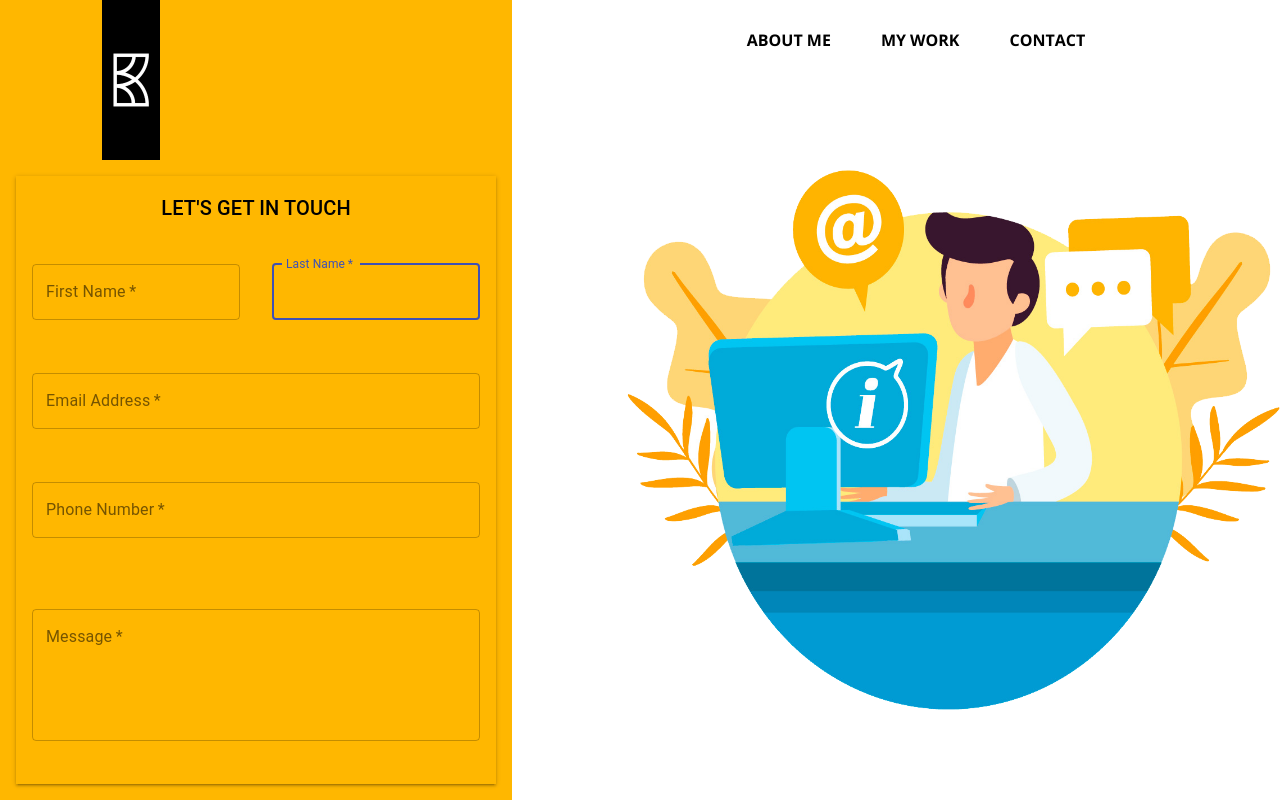
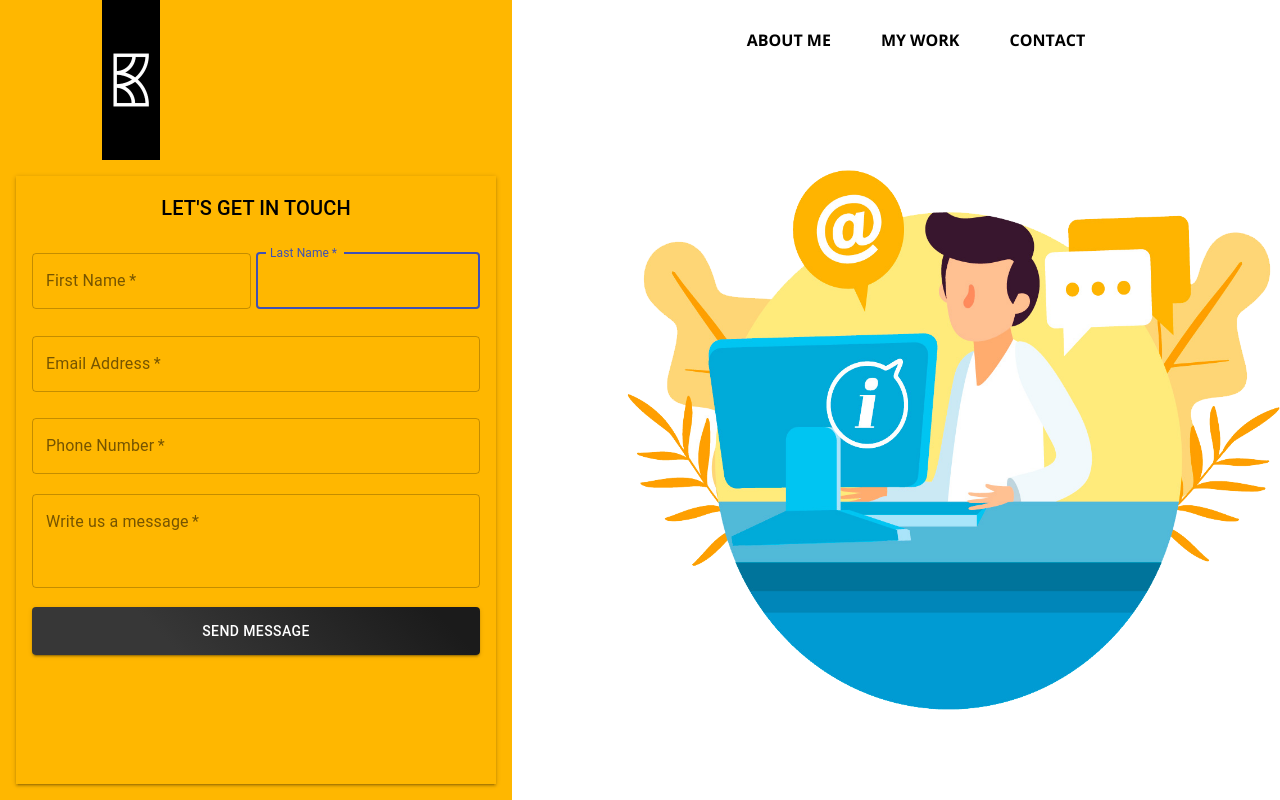
Before and after one commit to khalilbenachir/khalilportfolio, a React (Create React App) app: page /contact in a window 1280 px wide. Built offline with nearby package versions, Linux system fonts and the light colour scheme.

Commit message:
fix form problems

```diff
--- a/src/screens/contact/contact.css
+++ b/src/screens/contact/contact.css
@@ -54,48 +54,62 @@
 .formWrapper__form {
   grid-row: 2/3;
   display: grid;
-  grid-template-rows: repeat(3, 20%) 1fr;
+  grid-template-rows: repeat(3, 15%) 22% 10%;
 }
 
 .form_name {
   grid: 1/2;
   display: grid;
   grid-template-columns: 50% 50%;
+  margin-left: 1rem;
+  margin-right: 1rem;
+  margin-bottom: 10%;
+
 }
 .form_firstname {
   grid-column: 1/2;
   display: flex;
   justify-content: center;
   align-items: center;
-  margin: 1rem;
+  margin-right: 5px;
 }
 .form_lastname {
   grid-column: 2/3;
   display: flex;
   justify-content: center;
   align-items: center;
-  margin: 1rem;
 }
 .form_email {
   grid-row: 2/3;
   display: flex;
   justify-content: center;
   align-items: center;
-  margin: 1rem;
+  margin-left: 1rem;
+  margin-right: 1rem;
 }
 .form_phone {
   grid-row: 3/4;
   display: flex;
   justify-content: center;
   align-items: center;
-  margin: 1rem;
+  margin-left: 1rem;
+  margin-right: 1rem;
 }
 .form_message{
   grid-row: 4/5;
   display: flex;
   justify-content: center;
   align-items: center;
-  margin: 1rem;
+  margin-left: 1rem;
+  margin-right: 1rem;
+  margin-bottom: 5px;
+}
+.form_button{
+  grid-row: 5/6;
+  display: flex;
+  justify-content: flex-start;
+  align-items: center;
+  padding: 0 1rem;
 }
 .main__right-content {
   grid-row: 2/3;
--- a/src/screens/contact/contact.js
+++ b/src/screens/contact/contact.js
@@ -2,15 +2,32 @@ import React from "react";
 
 import NavBar from "../../components/NavBar/navBar";
 
-import { Typography, TextField } from "@material-ui/core";
-import { InputMask} from "react-input-mask"
+import { Typography, TextField, Button } from "@material-ui/core";
+import { InputMask } from "react-input-mask";
+
+import { makeStyles } from "@material-ui/styles";
 
 import Logo from "../../assets/KBlogo.png";
 import Main_picture from "../../assets/2761143.png";
 
 import "./contact.css";
 
+const useStyles = makeStyles({
+  root: {
+    background: "linear-gradient(45deg, #373737 30%, #1B1B1B 90%)",
+    color: "#fff",
+    height: 48,
+    margin: "5px 0"
+  },
+  input: {
+    margin: '0',
+    height: '50%',
+  }
+});
+
 const AboutMe = () => {
+  const classes = useStyles();
+
   return (
     <div className="main">
       <div className="contact__left">
@@ -33,6 +50,7 @@ const AboutMe = () => {
                   variant="outlined"
                   required
                   fullWidth
+                  margin="normal"
                   id="firstName"
                   label="First Name"
                   autoFocus
@@ -44,6 +62,8 @@ const AboutMe = () => {
                   name="lastName"
                   variant="outlined"
                   required
+                  margin="normal"
+
                   fullWidth
                   id="firstName"
                   label="Last Name"
@@ -55,6 +75,8 @@ const AboutMe = () => {
               <TextField
                 variant="outlined"
                 required
+                margin="normal"
+
                 fullWidth
                 type="email"
                 id="email"
@@ -70,15 +92,13 @@ const AboutMe = () => {
                 variant="outlined"
                 required
                 fullWidth
-                multiline
-                rowsMax={4}
+                margin="normal"
+
                 id="email"
                 label="Phone Number"
                 autoComplete="phone"
-
               >
-                          <InputMask  mask="(0)999 999 99 99" maskChar=" " />
-
+                <InputMask mask="(0)999 999 99 99" maskChar=" " />
               </TextField>
             </div>
             <div className="form_message">
@@ -87,13 +107,25 @@ const AboutMe = () => {
                 required
                 fullWidth
                 multiline
-                rows={5}
+                rowsMax={4}
+
+                rows={3}
                 type="text"
                 id="message"
-                label="Message"
+                label="Write us a message"
                 name="message"
                 autoComplete="message"
               />
+            </div>
+            <div className="form_button">
+              <Button
+                className={classes.root}
+                fullWidth
+                variant="contained"
+                color="#000"
+              >
+                SEND MESSAGE
+              </Button>
             </div>
           </form>
         </div>
```
Also changed, not shown: 1 other file (tests, documents, lock files or other folders).
